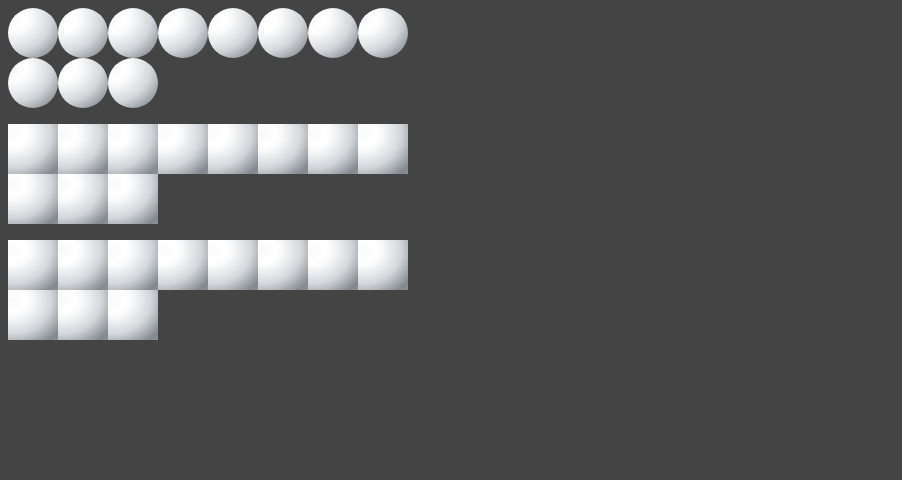
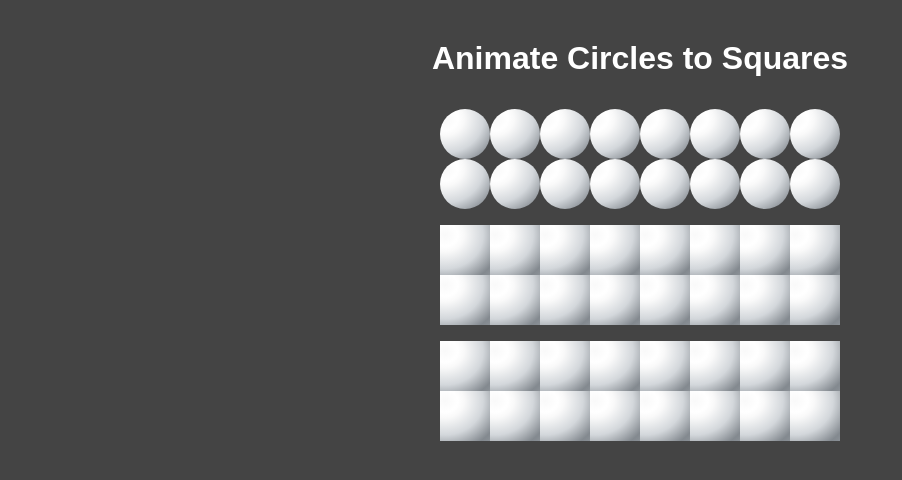
Before and after one commit to rolandjlevy/CSS-animate-circle-to-square, a plain HTML site: page index.html in a window 1280 px wide. Shown: the whole page, without its empty margins (0-902 px from the left). Drawn offline with Linux system fonts and the light colour scheme.

Commit message:
Centred content

```diff
--- a/index.html
+++ b/index.html
@@ -8,7 +8,14 @@
   </head>
   <body>
 
+    <main class="wrapper">
+      <h3>Animate Circles to Squares</h3>
       <div class="container" data-size="50" data-morph-to="square">
+        <div class="shape"></div>
+        <div class="shape"></div>
+        <div class="shape"></div>
+        <div class="shape"></div>
+        <div class="shape"></div>
         <div class="shape"></div>
         <div class="shape"></div>
         <div class="shape"></div>
@@ -34,6 +41,11 @@
         <div class="shape"></div>
         <div class="shape"></div>
         <div class="shape"></div>
+        <div class="shape"></div>
+        <div class="shape"></div>
+        <div class="shape"></div>
+        <div class="shape"></div>
+        <div class="shape"></div>
       </div>
 
       <div class="container" data-size="50" data-morph-to="none">
@@ -48,7 +60,13 @@
         <div class="shape"></div>
         <div class="shape"></div>
         <div class="shape"></div>
+        <div class="shape"></div>
+        <div class="shape"></div>
+        <div class="shape"></div>
+        <div class="shape"></div>
+        <div class="shape"></div>
       </div>
+    </main>
 
   </body>
 </html>
--- a/style.css
+++ b/style.css
@@ -1,5 +1,18 @@
 body {
   background-color: #444;
+}
+
+h3 {
+  color: #fff;
+  font-size: 2rem;
+  font-family:Arial, Helvetica, sans-serif;
+}
+
+.wrapper {
+  display: flex;
+  align-items: center;
+  flex-direction: column;
+  justify-content: center;
 }
 
 .container {
```
Lines whose indentation alone changed are shown as unchanged.
